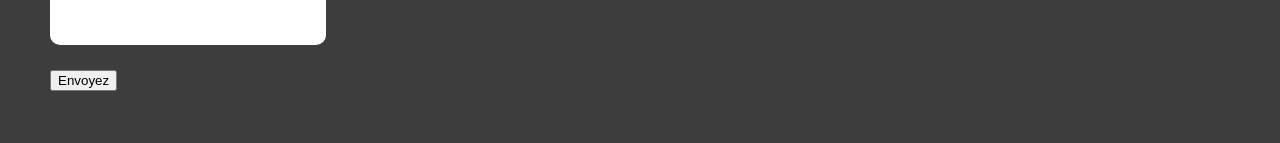
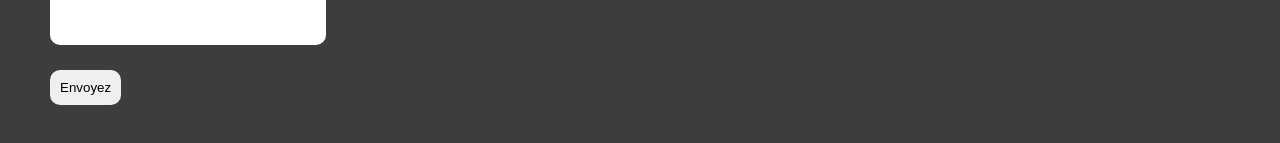
Before and after one commit to RolyMorvern/piano, a plain HTML site: page index.html in a window 1280 px wide. Shown: the part 2366-2509 px from the top of the page. Drawn offline with nearby package versions, Linux system fonts and the light colour scheme; a web font is replaced by a local one.

Commit message:
Update styles.css

```diff
--- a/styles.css
+++ b/styles.css
@@ -88,7 +88,7 @@ main {
 	align-items: flex-start;
 	justify-content: flex-start;
 }
-#formMessage, input {
+#formMessage, input, button {
 	border-radius: 10px;
 	padding: 10px;
 	border: 0px;
```
